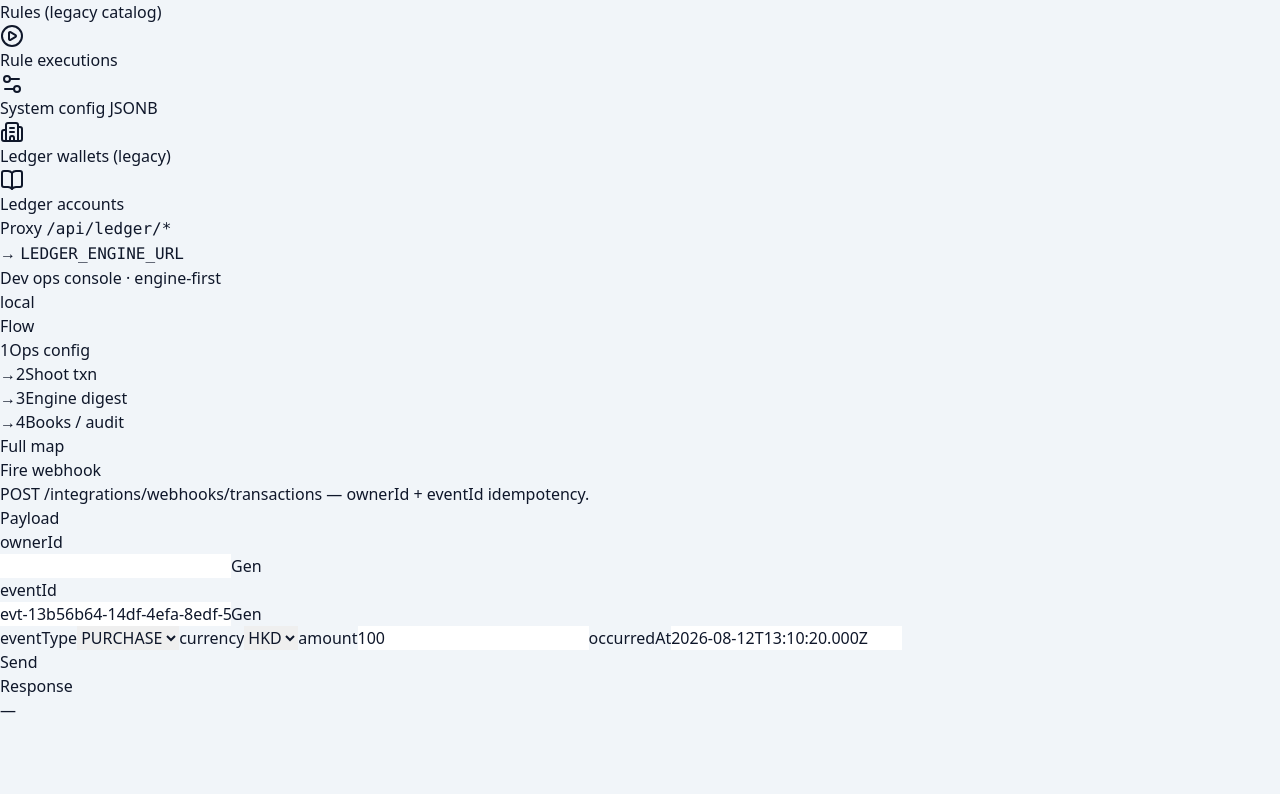
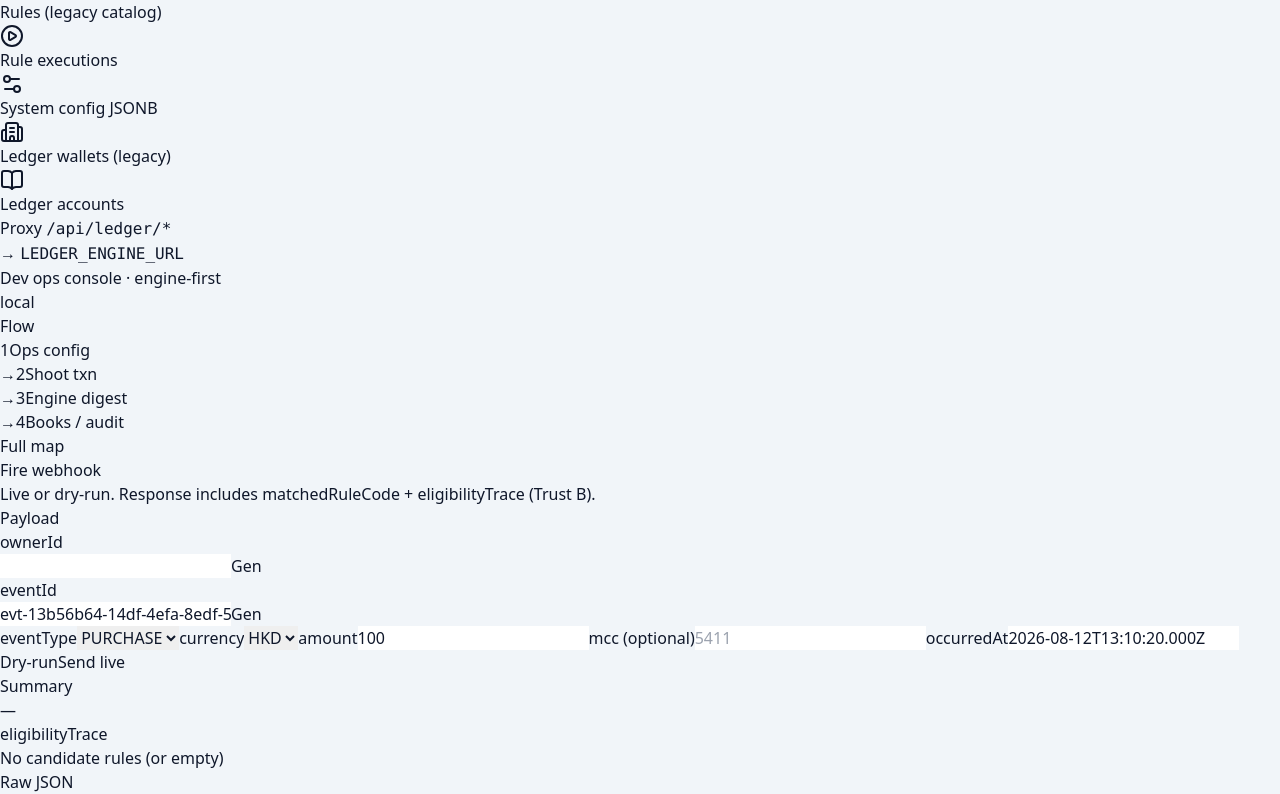
Before and after one commit to yky32/ledger-engine-admin-portal, a Next.js app: page /transactions-ingest in a window 1280 px wide. Shown: the part 1008-1802 px from the top of the page. Before the commit the page ends 1730 px from the top, so only its background shows below. Built offline with nearby package versions, Linux system fonts and the light colour scheme.

Commit message:
feat(trust-b): dry-run UI, sim mcc dim, show rule/trace
- engine.webhookTxnDryRun
- /transactions-ingest dry-run + mcc + trace table
- simulator mcc-matrix preset + metadata.mcc
- log detail: rule= · pts= · fail=

```diff
--- a/src/app/transactions-ingest/page.tsx
+++ b/src/app/transactions-ingest/page.tsx
@@ -1,11 +1,12 @@
 "use client";
 
 import { useEffect, useState } from "react";
-import { PageHeader, Card, JsonBlock } from "@/components/ui/kit";
+import { PageHeader, Card, JsonBlock, Badge } from "@/components/ui/kit";
 import { ActionBar } from "@/components/ui/action";
 import { engine } from "@/lib/engine";
 import { errMsg, nowIso, randomEventId, randomOwnerId } from "@/lib/format";
 import { FlowStrip } from "@/components/layout/flow-strip";
+import type { EligibilityTraceEntry, IngestResult } from "@/lib/types";
 
 export default function WebhookPage() {
   const [ownerId, setOwnerId] = useState("");
@@ -13,10 +14,11 @@ export default function WebhookPage() {
   const [eventType, setEventType] = useState("PURCHASE");
   const [amount, setAmount] = useState("100");
   const [currency, setCurrency] = useState("HKD");
+  const [mcc, setMcc] = useState("");
   const [occurredAt, setOccurredAt] = useState(nowIso());
   const [loading, setLoading] = useState(false);
   const [error, setError] = useState<string | null>(null);
-  const [result, setResult] = useState<unknown>(null);
+  const [result, setResult] = useState<IngestResult | null>(null);
 
   useEffect(() => {
     try {
@@ -27,20 +29,27 @@ export default function WebhookPage() {
     }
   }, []);
 
-  const fire = async () => {
+  const body = () => ({
+    eventId: eventId.trim(),
+    ownerId: ownerId.trim(),
+    eventType,
+    amount: Number(amount),
+    currency,
+    occurredAt,
+    metadata: {
+      source: "admin-portal",
+      ...(mcc.trim() ? { mcc: mcc.trim() } : {}),
+    },
+  });
+
+  const fire = async (dry: boolean) => {
     setLoading(true);
     setError(null);
     try {
-      const r = await engine.webhookTxn({
-        eventId: eventId.trim(),
-        ownerId: ownerId.trim(),
-        eventType,
-        amount: Number(amount),
-        currency,
-        occurredAt,
-        metadata: { source: "admin-portal" },
-      });
-      setResult(r.data);
+      const r = dry
+        ? await engine.webhookTxnDryRun(body())
+        : await engine.webhookTxn(body());
+      setResult(r.data as IngestResult);
     } catch (e) {
       setError(errMsg(e));
       setResult(null);
@@ -49,12 +58,16 @@ export default function WebhookPage() {
     }
   };
 
+  const trace: EligibilityTraceEntry[] = Array.isArray(result?.eligibilityTrace)
+    ? result!.eligibilityTrace!
+    : [];
+
   return (
     <div>
       <FlowStrip active="shoot" />
       <PageHeader
         title="Fire webhook"
-        description="POST /integrations/webhooks/transactions — ownerId + eventId idempotency."
+        description="Live or dry-run. Response includes matchedRuleCode + eligibilityTrace (Trust B)."
       />
       <div className="grid gap-4 lg:grid-cols-2">
         <Card title="Payload">
@@ -126,6 +139,15 @@ export default function WebhookPage() {
               />
             </label>
             <label className="field">
+              <span className="field-label">mcc (optional)</span>
+              <input
+                className="field-input font-mono"
+                value={mcc}
+                onChange={(e) => setMcc(e.target.value)}
+                placeholder="5411"
+              />
+            </label>
+            <label className="field sm:col-span-2">
               <span className="field-label">occurredAt</span>
               <input
                 className="field-input font-mono text-xs"
@@ -136,15 +158,81 @@ export default function WebhookPage() {
           </div>
           <div className="mt-4">
             <ActionBar loading={loading} error={error}>
-              <button type="button" className="btn-primary" onClick={fire} disabled={loading}>
-                Send
+              <button
+                type="button"
+                className="btn-secondary"
+                onClick={() => fire(true)}
+                disabled={loading}
+              >
+                Dry-run
+              </button>
+              <button
+                type="button"
+                className="btn-primary"
+                onClick={() => fire(false)}
+                disabled={loading}
+              >
+                Send live
               </button>
             </ActionBar>
           </div>
         </Card>
-        <Card title="Response">
-          {result ? <JsonBlock value={result} /> : <p className="text-sm text-slate-500">—</p>}
-        </Card>
+        <div className="space-y-4">
+          <Card title="Summary">
+            {result ? (
+              <dl className="grid grid-cols-2 gap-2 text-sm">
+                <dt className="text-slate-500">status</dt>
+                <dd>
+                  <Badge tone={result.status === "SKIPPED" ? "warn" : "ok"}>
+                    {result.status}
+                    {result.dryRun ? " · dry-run" : ""}
+                  </Badge>
+                </dd>
+                <dt className="text-slate-500">matchedRule</dt>
+                <dd className="font-mono text-xs">{result.matchedRuleCode || "—"}</dd>
+                <dt className="text-slate-500">points</dt>
+                <dd className="font-mono">{result.points ?? "—"}</dd>
+                <dt className="text-slate-500">reason</dt>
+                <dd className="text-xs">{result.reason || "—"}</dd>
+              </dl>
+            ) : (
+              <p className="text-sm text-slate-500">—</p>
+            )}
+          </Card>
+          <Card title="eligibilityTrace">
+            {trace.length === 0 ? (
+              <p className="text-sm text-slate-500">No candidate rules (or empty)</p>
+            ) : (
+              <div className="table-wrap max-h-48 overflow-auto">
+                <table className="data-table">
+                  <thead>
+                    <tr>
+                      <th>rule</th>
+                      <th>pri</th>
+                      <th>ok</th>
+                      <th>step</th>
+                      <th>detail</th>
+                    </tr>
+                  </thead>
+                  <tbody>
+                    {trace.map((row, i) => (
+                      <tr key={i}>
+                        <td className="font-mono text-[10px]">{row.ruleCode}</td>
+                        <td>{row.priority}</td>
+                        <td>{row.matched ? "✓" : "✗"}</td>
+                        <td className="font-mono text-[10px]">{row.failStep || "—"}</td>
+                        <td className="max-w-[180px] truncate text-[10px]" title={row.detail}>
+                          {row.detail}
+                        </td>
+                      </tr>
+                    ))}
+                  </tbody>
+                </table>
+              </div>
+            )}
+          </Card>
+          <Card title="Raw JSON">{result ? <JsonBlock value={result} /> : null}</Card>
+        </div>
       </div>
     </div>
   );
--- a/src/lib/engine.ts
+++ b/src/lib/engine.ts
@@ -107,6 +107,21 @@ export const engine = {
       b.amount = Number(b.amount);
     }
     return ledger.post<IngestResult>("/integrations/webhooks/transactions", b);
+  },
+
+  /**
+   * POST /integrations/webhooks/transactions/dry-run
+   * Brain preview only — dryRun=true, no wallet/books.
+   */
+  webhookTxnDryRun: (body: TransactionalEventBody | Record<string, unknown>) => {
+    const b = { ...body } as Record<string, unknown>;
+    if (b.metadata && typeof b.metadata === "object") {
+      b.metadata = strMeta(b.metadata as Record<string, unknown>);
+    }
+    if (typeof b.amount === "string" && b.amount !== "") {
+      b.amount = Number(b.amount);
+    }
+    return ledger.post<IngestResult>("/integrations/webhooks/transactions/dry-run", b);
   },
 
   /** GET /integrations/failed-transactions */
```
Also changed, not shown: src/app/simulator/page.tsx (+62 -7 lines), src/lib/types.ts (+12 -1 lines), 1 other file (tests, documents, lock files or other folders).
